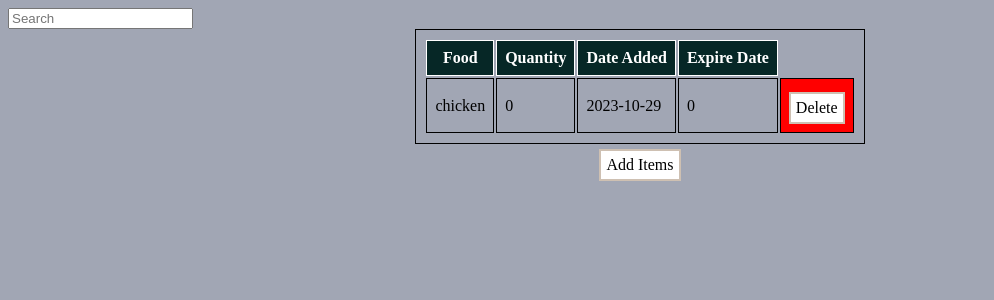
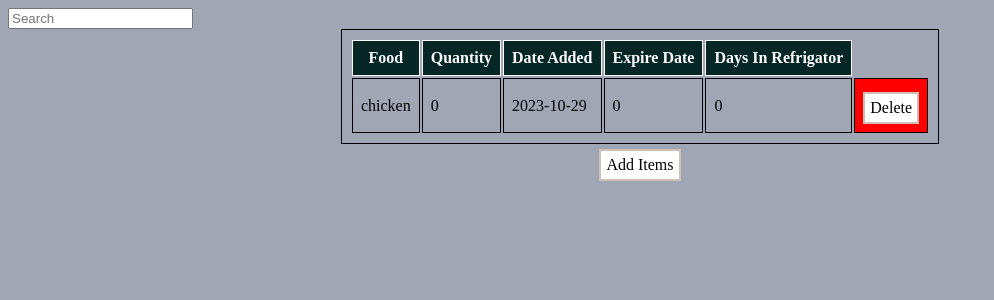
Before and after one commit to KiranKharelCode/RefrigeratorProject, a Flask app: page / in a window 1280 px wide. Shown: the top 300 px of the page, without its empty margins (0-994 px from the left). Run offline with Flask 3, Linux system fonts and the light colour scheme; data comes from the database, SQL or seed files in the repository; both versions use the stored data as it was after the commit.

Commit message:
updated home page

```diff
--- a/main.py
+++ b/main.py
@@ -29,7 +29,8 @@ class Foods(db.Model):
     name = db.Column(db.String(15),nullable=False)
     quantity = db.Column(db.INTEGER,nullable=False)
     expire_date = db.Column(db.String(15), nullable=False)
-    date_added = db.Column(db.String(250),nullable=False)
+    date_added = db.Column(db.String(15),nullable=False)
+    bing_data = db.Column(db.String(15),nullable=False)
 
 
 with app.app_context():
@@ -44,7 +45,7 @@ def order_data(form):
         Question_list = []
         food_items = []
         for items,value,expdate in zip(request.form.getlist('food_input'),request.form.getlist('quantity_input'),request.form.getlist('expire_input')):
-            new_food_items = Foods(name=items, quantity=value, expire_date = expdate, date_added=date.today())
+            new_food_items = Foods(name=items, quantity=value, expire_date = expdate, date_added=date.today(),bing_data=0)
             query = f"Answer the question in 2 words or less: 'How long can {items} stay in the fridge' without sourcing anything. Seprate answer like this 'item:time,'"
             Question_list.append(query)
             food_items.append(new_food_items.name)
--- a/templates/HomePage.html
+++ b/templates/HomePage.html
@@ -80,6 +80,7 @@ background-color: red;
       <th>Quantity</th>
       <th>Date Added</th>
       <th>Expire Date</th>
+      <th>Days In Refrigator</th>
     </tr>
     {% for items in foods %}
       <tr class="products">
@@ -87,6 +88,7 @@ background-color: red;
         <td>{{items.quantity}}</td>
         <td>{{items.date_added}}</td>
         <td>{{items.expire_date}}</td>
+        <td>{{items.bing_data}}</td>
         <td class="table_delete"><a class="link_delete" href="{{ url_for('delete_items',id=items.id)}}">Delete</a></td>
       </tr>
     {%endfor%}
```
Also changed, not shown: instance/food_database.db.
